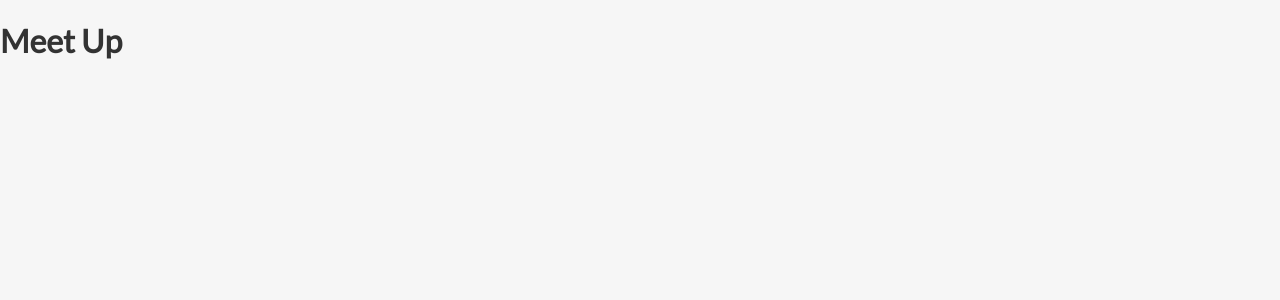
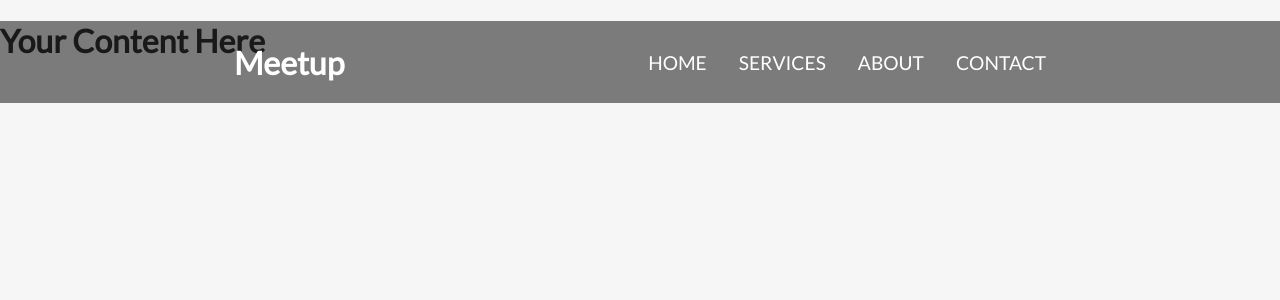
Before and after one commit to thefoxboxman/MeetupApp, a Svelte app: page / in a window 1280 px wide. Shown: the top 300 px of the page. Built offline with nearby package versions, Linux system fonts and the light colour scheme.

Commit message:
Added Header Component

```diff
--- a/src/App.svelte
+++ b/src/App.svelte
@@ -1,10 +1,9 @@
 <script>
-
-</script>
+	import Header from "./GlobalComps/Header.svelte";
+	</script>
 
 <style>
 
 </style>
-<header>
-	<h1>Meet Up</h1>
-</header>
+
+	<Header />
--- /dev/null
+++ b/src/GlobalComps/Header.svelte
@@ -0,0 +1,222 @@
+<script>
+
+</script>
+
+<style>
+	/* ROOT STYLE - MAYBE MOVE TO GLOBAL CSS
+:root{
+	--background-color: rgba(46, 13, 67, 0.8);
+}
+
+*, *::before. *::after{
+	box-sizing: border-box;
+}
+
+body{
+	margin: 0;
+	background: #222;
+	font-family: Arial, Helvetica, sans-serif;
+	font-weight: 400;
+}
+
+.content{
+	height: 100vh;
+	background-image: url(//source.unsplash.com/weekly?water/1600x900);
+	color: white;
+
+	background-color: rgb(179, 164, 164);
+	background-blend-mode: multiply;
+	background-size: cover;
+	display: grid;
+	place-items: center;
+}
+
+.content h1{
+	font-size: 2rem;
+	color: black;
+	background: grey;
+	border-radius: 5px;
+}
+
+*/
+/* Navigation Styles Start Here */
+
+header{
+	background-color:  rgba(0, 0, 0, 0.5);;
+	text-align: center;
+	position: fixed;
+	z-index: 999;
+	width:100%;
+}
+
+.logo {
+	color: #ffffff;
+	/* style as neccessary*/
+}
+/* no need to display checkbox. It is still there, we just can't see it. We will create hamburger icon in span element inside lable*/
+.nav-toggle{
+	display: none;
+}
+
+.nav-toggle-label{
+	position: absolute;
+	top: 0;
+	right: 0;
+	margin-right: 1rem;
+	color: #ffffff;
+	height: 100%;
+	display: flex;
+	align-items: center;
+}
+/* create hamburger icon middle line*/
+.nav-toggle-label span,
+.nav-toggle-label span::before,
+.nav-toggle-label span::after{
+	display: block;
+	background: white;
+	height: 2px;
+	width: 2rem;
+	border-radius: 2px;
+	position: relative;
+}
+/* create hamburger icon top and bottom lines. To begin with all three lines are overlapping or stacked*/
+.nav-toggle-label span::before,
+.nav-toggle-label span::after{
+content:''; /* must have empty content */
+position: absolute;
+}
+/* Move bottom line down*/
+.nav-toggle-label span::before{
+	bottom: 7px;
+}
+/* Move bottom line up*/
+.nav-toggle-label span::after{
+	top: 7px;
+}
+
+
+nav{
+	position: absolute;
+	text-align: left;
+	top: 100%; /* this aligns the top of the nav dropdown with the bottom of the header element */
+	left: 0;
+	background-color: rgba(0, 0, 0, 0.5);
+	width: 100%;
+	/* add transition to menu openning and closing*/
+	transform: scale(1, 0);
+	transform-origin: top;
+	transition: transform 400ms ease-in-out;
+}
+
+nav ul{
+	margin: 0;
+	padding: 0;
+	list-style: none;
+}
+
+nav li{
+	margin-bottom: 1rem;
+	margin-left: 1rem;
+}
+
+nav a {
+	color: white;
+	text-decoration: none;
+	font-size: 1.2rem;
+	text-transform: uppercase;
+	opacity: 0;
+	transition: opacity 150ms ease-in-out;
+}
+nav a:hover{
+color: rgb(138, 118, 118);
+}
+/* toggle nav off and on */
+/* add transition to menu openning and closing*/
+.nav-toggle:checked ~ nav{
+transform: scale(1, 1)
+}
+
+.nav-toggle:checked ~ nav a{
+	opacity: 1;
+	transition: opacity 250ms ease-in-out 250ms;
+}
+
+@media screen and (min-width: 800px){
+	.nav-toggle-label{
+		display: none;
+	}
+	header{
+		display: grid;
+		grid-template-columns: 1fr auto minmax(600px, 3fr) 1fr;
+	}
+
+.logo{
+	grid-column: 2 / 3 ;
+}
+
+nav{
+	all: unset; /* to remove all previous settings */
+	grid-column: 3/4;
+	display: flex;
+	justify-content: flex-end;
+	align-items: center;
+}
+
+nav a{
+	opacity: 1;
+	position: relative;
+}
+
+nav a::before{
+	content: '';
+	display: block;
+	height: 5px;
+	background: white;
+	position: absolute;
+	top: -0.75rem;
+	left: 0;
+	right: 0;
+	transform: scale(0,1);
+	transition: transform ease-in-out 250ms;
+
+}
+
+nav a:hover::before{
+	transform: scale(1,1);
+	transform-origin: left;
+}
+nav ul{
+	display: flex;
+	justify-content: flex-end;
+
+}
+
+nav li{
+	margin-left: 2rem;
+	margin-bottom: 0;
+}
+} /* end of media query */
+</style>
+
+<!-- Start HTML -->
+<header>
+<h1 class="logo">Meetup</h1>
+<!-- must have id for form css to work as form only looks for an ID. Will not work with class -->
+<input type="checkbox" id="nav-toggle" class="nav-toggle">
+<nav>
+	<ul>
+		<li><a href="#">Home</a></li>
+		<li><a href="#">Services</a></li>
+		<li><a href="#">About</a></li>
+		<li><a href="#">Contact</a></li>
+	</ul>
+</nav>
+
+<label for="nav-toggle" class="nav-toggle-label">
+	<span></span>
+</label>
+</header>
+
+<div class="content">
+	<h1>Your Content Here</h1>
+</div>
```
